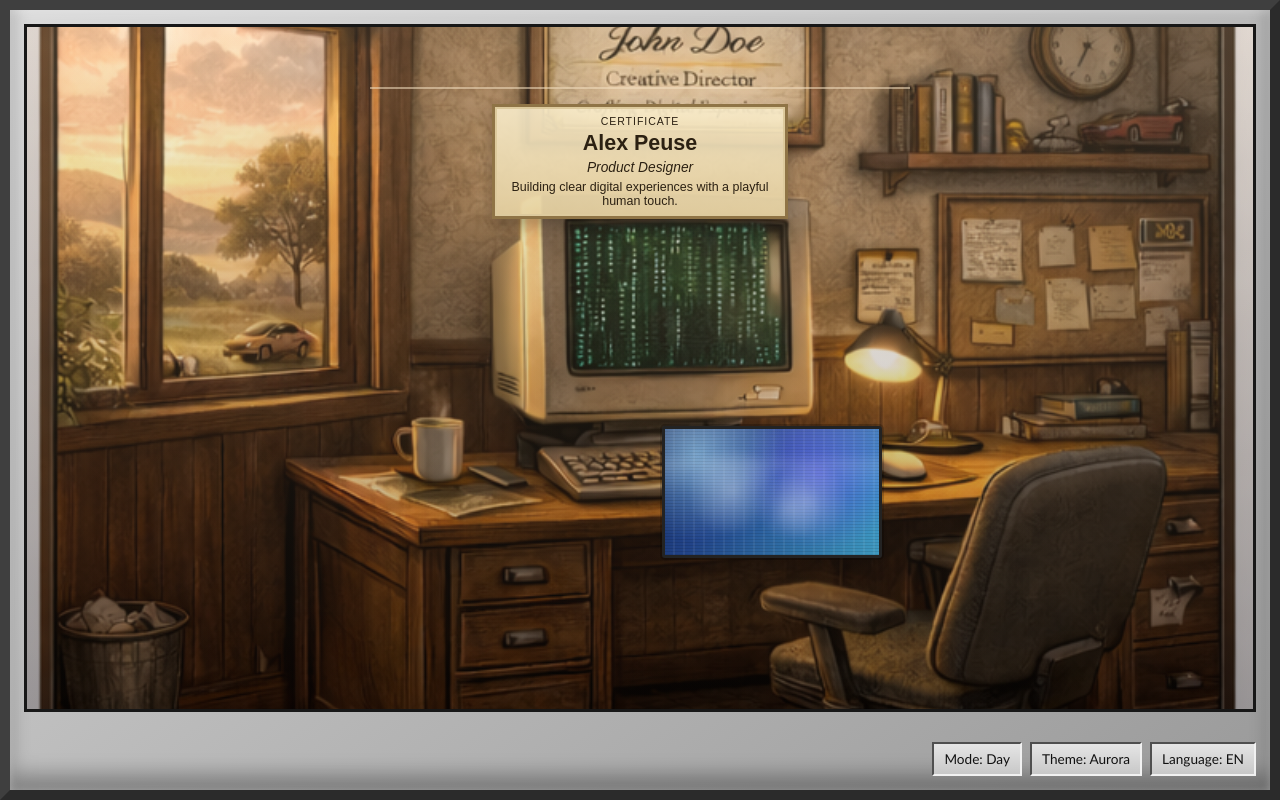
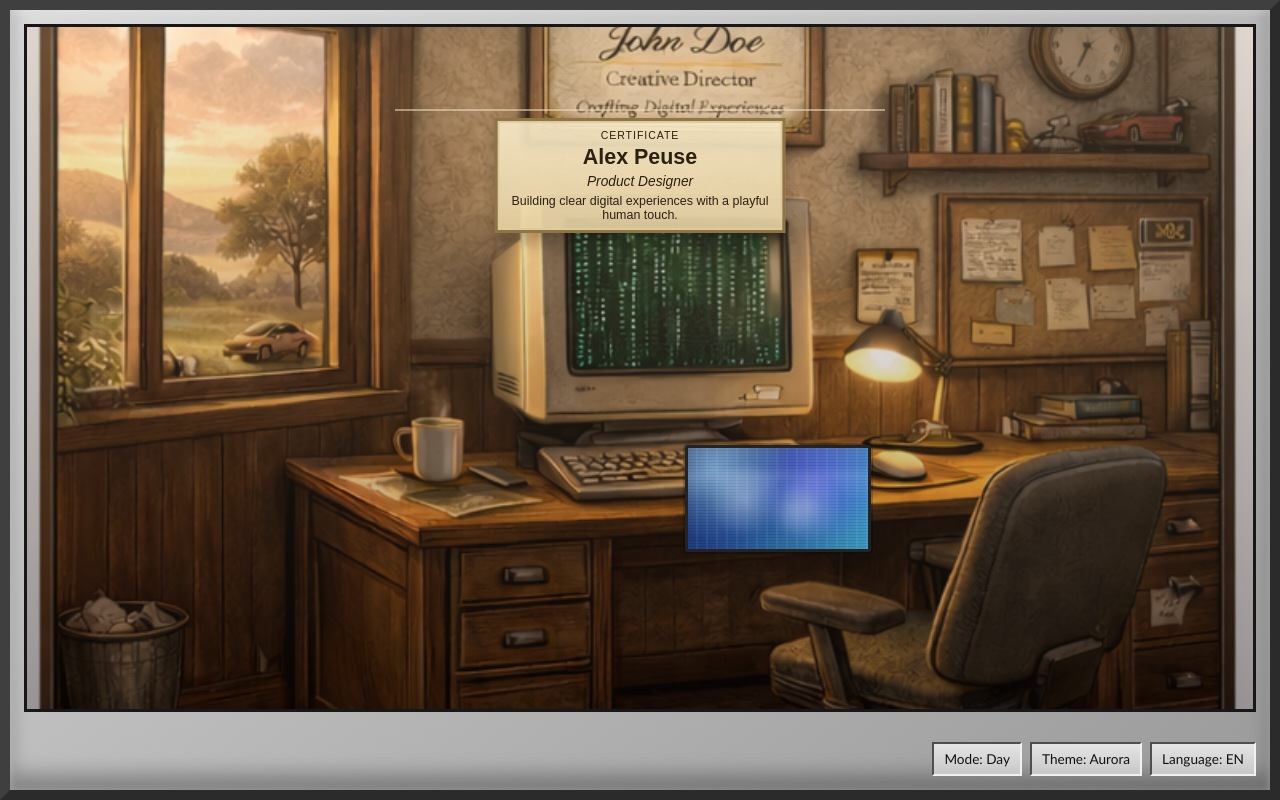
Before and after one commit to Peuserik/peusepage-dex, a plain HTML site: page main.html in a window 1280 px wide. Drawn offline with Linux system fonts and the light colour scheme.

Commit message:
Fit hotspots to traced layout
Refine main scene hotspot alignment against the colored crop reference and add trace-friendly hotspot labels for debug fitting.

This keeps action mappings and animations intact while improving object-hitbox correspondence.

Co-authored-by: Copilot <223556219+Copilot@users.noreply.github.com>

```diff
--- a/assets/css/main.css
+++ b/assets/css/main.css
@@ -57,39 +57,39 @@ body {
 }
 
 .office-scene {
-  --window-x: 4.5%;
-  --window-y: 15%;
-  --window-w: 33%;
-  --window-h: 36%;
-  --thread-left: 28%;
-  --thread-right: 28%;
-  --thread-y: 8.8%;
-  --certificate-y: 11%;
-  --certificate-w: min(300px, 31vw);
+  --window-x: 5%;
+  --window-y: 16%;
+  --window-w: 34%;
+  --window-h: 34%;
+  --thread-left: 30%;
+  --thread-right: 30%;
+  --thread-y: 12%;
+  --certificate-y: 13.1%;
+  --certificate-w: min(295px, 30vw);
   --certificate-min-w: 210px;
   --pinboard-x: 68%;
-  --pinboard-y: 25%;
-  --pinboard-w: 21%;
-  --pinboard-h: 27%;
-  --computer-x: 48%;
-  --computer-bottom: 24%;
-  --computer-w: 26%;
-  --crt-left: 14%;
-  --crt-right: 16%;
-  --crt-top: 14%;
-  --crt-bottom: 30%;
+  --pinboard-y: 24%;
+  --pinboard-w: 20%;
+  --pinboard-h: 25%;
+  --computer-x: 49.5%;
+  --computer-bottom: 25%;
+  --computer-w: 24%;
+  --crt-left: 17%;
+  --crt-right: 19%;
+  --crt-top: 17%;
+  --crt-bottom: 34%;
   --keyboard-x: 49%;
-  --keyboard-bottom: 13%;
+  --keyboard-bottom: 12.5%;
   --keyboard-w: 23%;
-  --keyboard-h: 10%;
-  --mouse-x: 75%;
-  --mouse-bottom: 14%;
-  --mouse-w: 6%;
-  --mouse-h: 8.5%;
-  --lamp-x: 66%;
-  --lamp-bottom: 17%;
-  --lamp-w: 16%;
-  --lamp-h: 44%;
+  --keyboard-h: 8%;
+  --mouse-x: 74.5%;
+  --mouse-bottom: 13.4%;
+  --mouse-w: 5.2%;
+  --mouse-h: 7.2%;
+  --lamp-x: 66.5%;
+  --lamp-bottom: 16.2%;
+  --lamp-w: 13.8%;
+  --lamp-h: 41%;
   position: absolute;
   inset: 14px 14px 78px;
   overflow: hidden;
@@ -130,6 +130,27 @@ body {
 
 body[data-trace="on"] .trace-overlay {
   opacity: 1;
+}
+
+body[data-trace="on"] .object-button {
+  border-color: rgb(66 233 255 / 85%);
+  box-shadow: 0 0 0 1px rgb(0 0 0 / 55%);
+}
+
+body[data-trace="on"] .object-button::after {
+  content: attr(data-hotspot);
+  position: absolute;
+  left: 0;
+  top: -18px;
+  font-size: 11px;
+  line-height: 1;
+  letter-spacing: 0.05em;
+  text-transform: uppercase;
+  color: #0a1a24;
+  background: rgb(66 233 255 / 92%);
+  padding: 2px 4px;
+  border: 1px solid rgb(0 0 0 / 45%);
+  pointer-events: none;
 }
 
 .wall-main {
--- a/main.html
+++ b/main.html
@@ -19,7 +19,13 @@
         <div class="room-shadow"></div>
         <div class="trace-overlay" aria-hidden="true"></div>
 
-        <button id="window-action" class="object-button object-window actionable" type="button" aria-label="">
+        <button
+          id="window-action"
+          class="object-button object-window actionable"
+          data-hotspot="window"
+          type="button"
+          aria-label=""
+        >
           <div class="window-pane window-sky"></div>
           <div class="window-pane window-field"></div>
           <div class="window-tree"></div>
@@ -28,7 +34,13 @@
         </button>
 
         <div class="hanging-thread"></div>
-        <button id="certificate-action" class="object-button object-certificate actionable" type="button" aria-label="">
+        <button
+          id="certificate-action"
+          class="object-button object-certificate actionable"
+          data-hotspot="certificate"
+          type="button"
+          aria-label=""
+        >
           <article class="certificate-card">
             <p id="certificate-label" class="certificate-label"></p>
             <h1 id="certificate-name" class="certificate-name"></h1>
@@ -37,7 +49,13 @@
           </article>
         </button>
 
-        <button id="pinboard-action" class="object-button object-pinboard actionable" type="button" aria-label="">
+        <button
+          id="pinboard-action"
+          class="object-button object-pinboard actionable"
+          data-hotspot="pinboard"
+          type="button"
+          aria-label=""
+        >
           <h2 id="pinboard-title" class="pinboard-title"></h2>
           <div class="pin-note note-a"></div>
           <div class="pin-note note-b"></div>
@@ -64,7 +82,13 @@
             <span class="paper-stack"></span>
           </div>
 
-          <button id="computer-action" class="object-button object-computer actionable" type="button" aria-label="">
+          <button
+            id="computer-action"
+            class="object-button object-computer actionable"
+            data-hotspot="computer"
+            type="button"
+            aria-label=""
+          >
             <div class="crt-body">
               <div id="crt-screen" class="crt-screen" data-theme="aurora">
                 <div id="crt-saver" class="crt-saver">
@@ -84,12 +108,24 @@
             </div>
           </button>
 
-          <button id="keyboard-action" class="object-button object-keyboard actionable" type="button" aria-label="">
+          <button
+            id="keyboard-action"
+            class="object-button object-keyboard actionable"
+            data-hotspot="keyboard"
+            type="button"
+            aria-label=""
+          >
             <span class="keyboard-detail"></span>
           </button>
 
           <div class="mousepad"></div>
-          <button id="mouse-action" class="object-button object-mouse actionable" type="button" aria-label=""></button>
+          <button
+            id="mouse-action"
+            class="object-button object-mouse actionable"
+            data-hotspot="mouse"
+            type="button"
+            aria-label=""
+          ></button>
 
           <div class="lamp">
             <div class="lamp-shade"></div>
```
